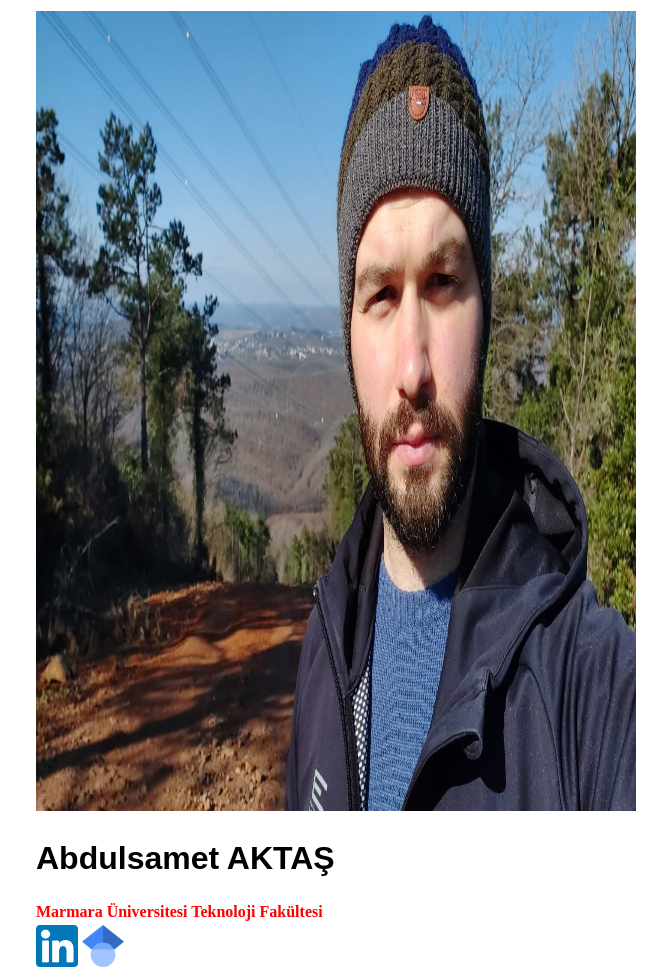
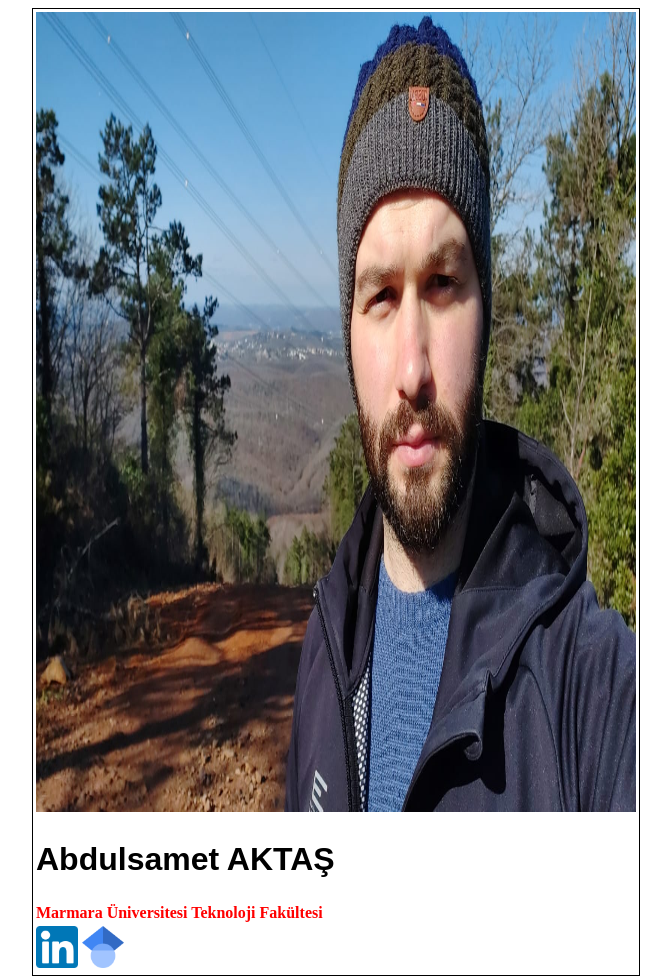
Before and after one commit to abdulsametaktas1/abdulsametaktas1, a plain HTML site: page index.html in a window 1280 px wide. Shown: the whole page, without its empty margins (304-975 px from the left). Drawn offline with Linux system fonts and the light colour scheme.

Commit message:
Update style.css

```diff
--- a/css/style.css
+++ b/css/style.css
@@ -8,3 +8,6 @@ strong{
     margin-left: auto;
     margin-right: auto;
 }
+table{
+    border: 1px solid;
+}
```
